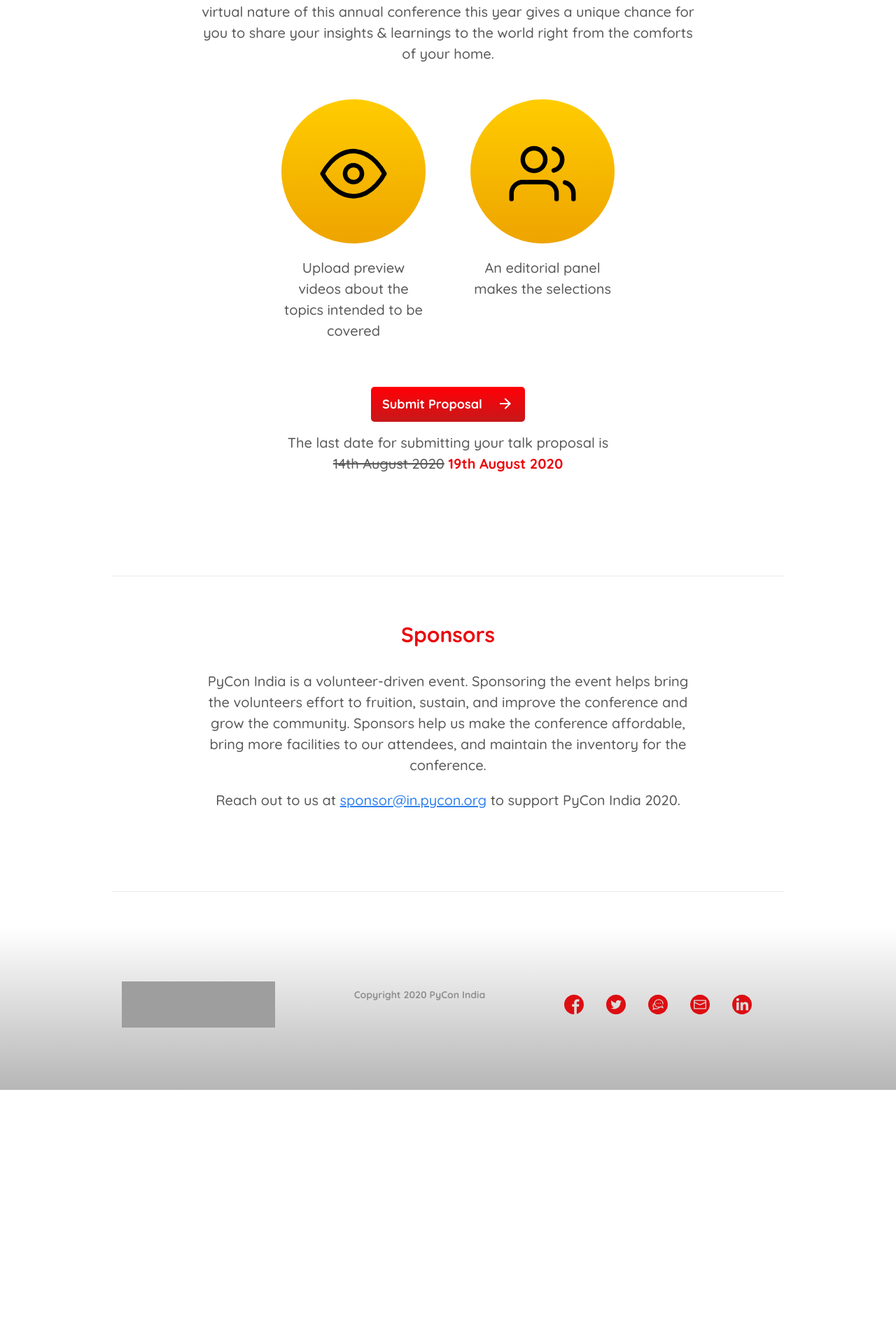
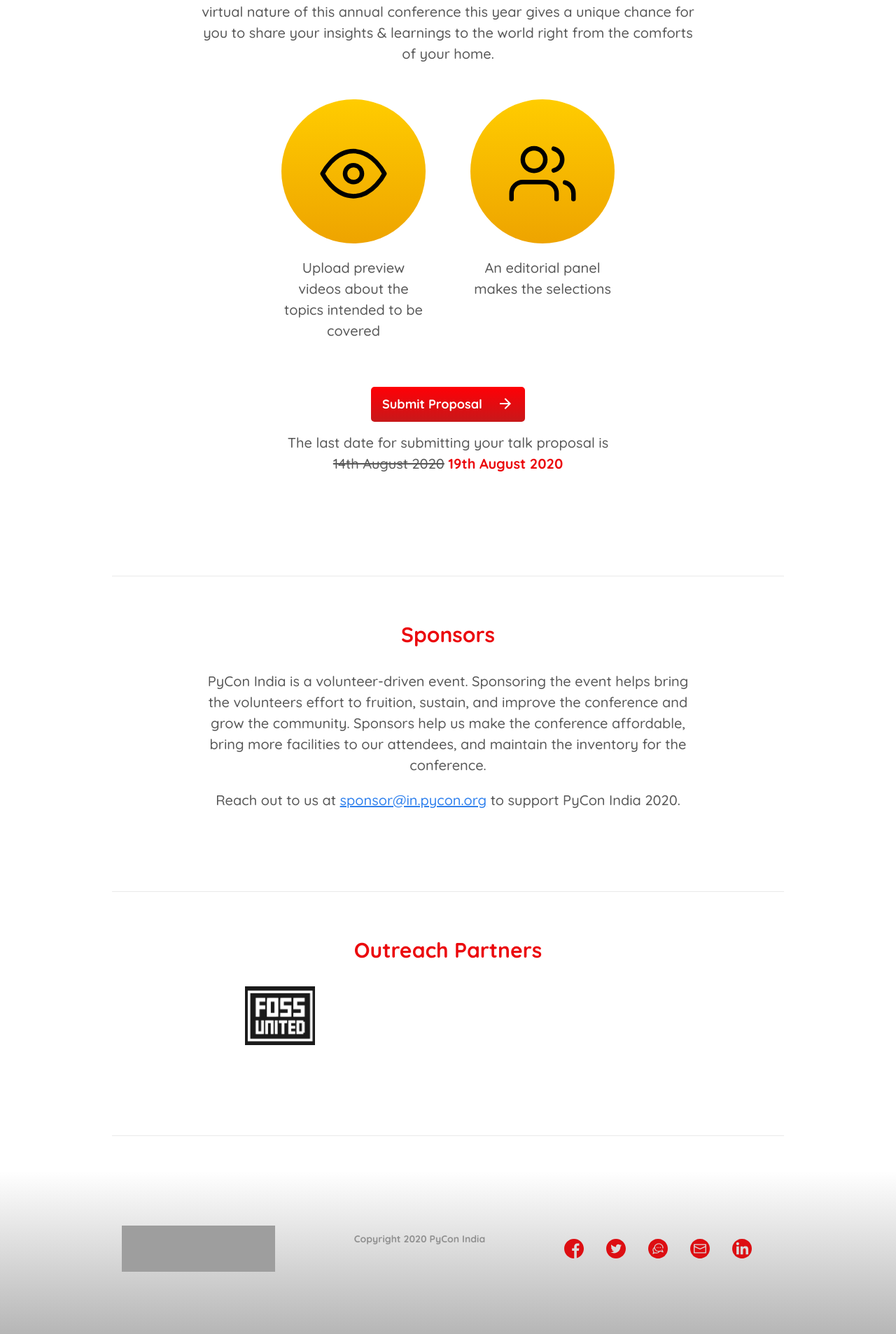
Before and after one commit to pythonindia/inpycon2020, a Jekyll site: the page built from index.md, in a window 1280 px wide. Shown: the part 2821-4728 px from the top of the page at 70% size. Built offline with Jekyll 4.4.1, drawn with Linux system fonts in a browser that asks for light colours; before the commit the page ends 4379 px from its top, so only the background shows below that; grey boxes are pictures that could not be loaded.

Commit message:
Outreach partners section added

```diff
--- /dev/null
+++ b/_includes/outreach-partners.html
@@ -0,0 +1,11 @@
+<div id="outreach-partners" class="page-wrapper sponsor-section">
+    <div class="page-details">
+        <div class="title">Outreach Partners</div>
+        <section class="outreach-grayscale">
+            <div class="row">
+                <div class="col s4"><a href="https://fossunited.org" target="_blank"><img class="responsive-img"
+                            src="assets//images/partners/foss-united.png" alt="FOSS United"></div></a>
+            </div>
+        </section>
+    </div>
+</div>
--- a/_layouts/home.html
+++ b/_layouts/home.html
@@ -6,3 +6,4 @@
 {% include ticket.html %}
 {% include cfp.html %}
 {% include supporter.html %}
+{% include outreach-partners.html %}
--- a/assets/css/styles.scss
+++ b/assets/css/styles.scss
@@ -664,3 +664,59 @@
     }
   }
 }
+
+// Outreach partner section
+.outreach-grayscale {
+	.row {
+		text-align: center;
+		margin-left: auto;
+		margin-right: auto;
+		margin-bottom: 20px;
+		&:after {
+			content: "";
+			display: table;
+			clear: both;
+		}
+		.col {
+			float: left;
+			-webkit-box-sizing: border-box;
+			-moz-box-sizing: border-box;
+			box-sizing: border-box;
+			padding: 0 0.75rem;
+		}
+		.col.s4 {
+			width: 33.33333%;
+			margin-left: 0;
+		}
+		.col.offset-s4 {
+			margin-left: 33.33333%;
+		}
+		.col.pull-s4 {
+			right: 33.33333%;
+		}
+		.col.push-s4 {
+			left: 33.33333%;
+		}
+	}
+	img {
+		filter: grayscale(1);
+		-webkit-filter: grayscale(1);
+		-moz-filter: grayscale(1);
+		-o-filter: grayscale(1);
+		-ms-filter: grayscale(1);
+		&:hover {
+			filter: grayscale(0);
+			-webkit-filter: grayscale(0);
+			-moz-filter: grayscale(0);
+			-o-filter: grayscale(0);
+			-ms-filter: grayscale(0);
+		}
+	}
+	img.logo {
+		width: 30px;
+	}
+	img.responsive-img {
+		max-width: 100px;
+		height: auto;
+	}
+}
```
Also changed, not shown: assets/images/partners/foss-united.png (added).
